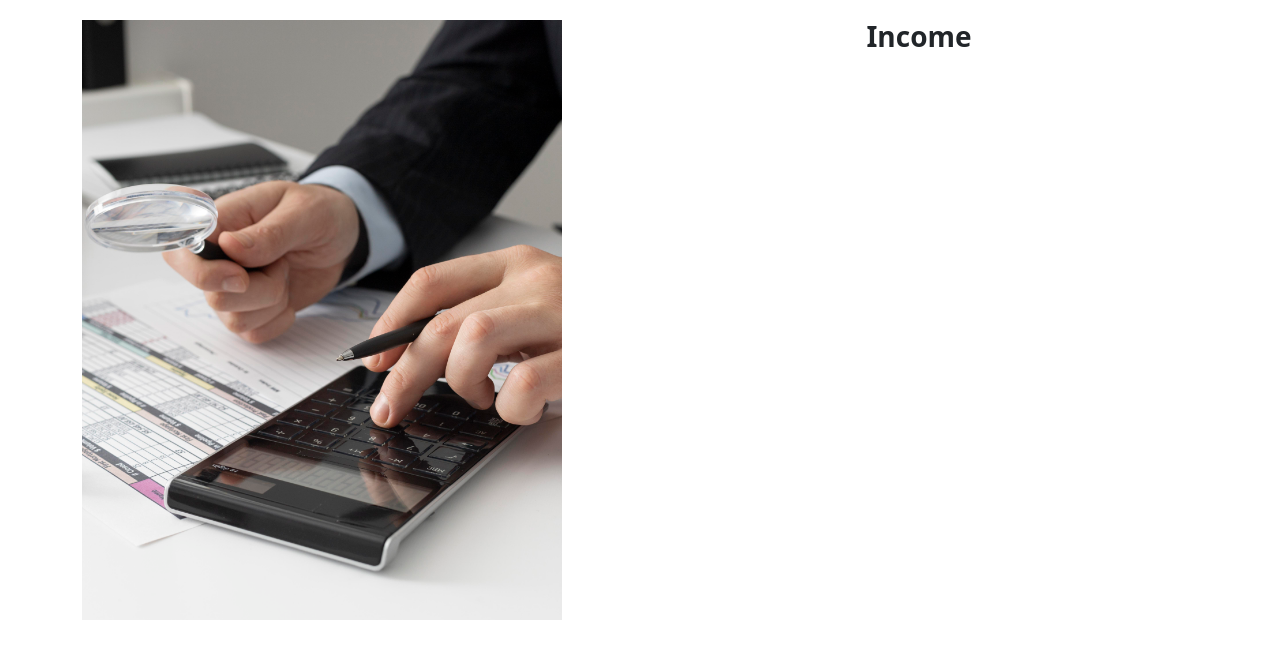
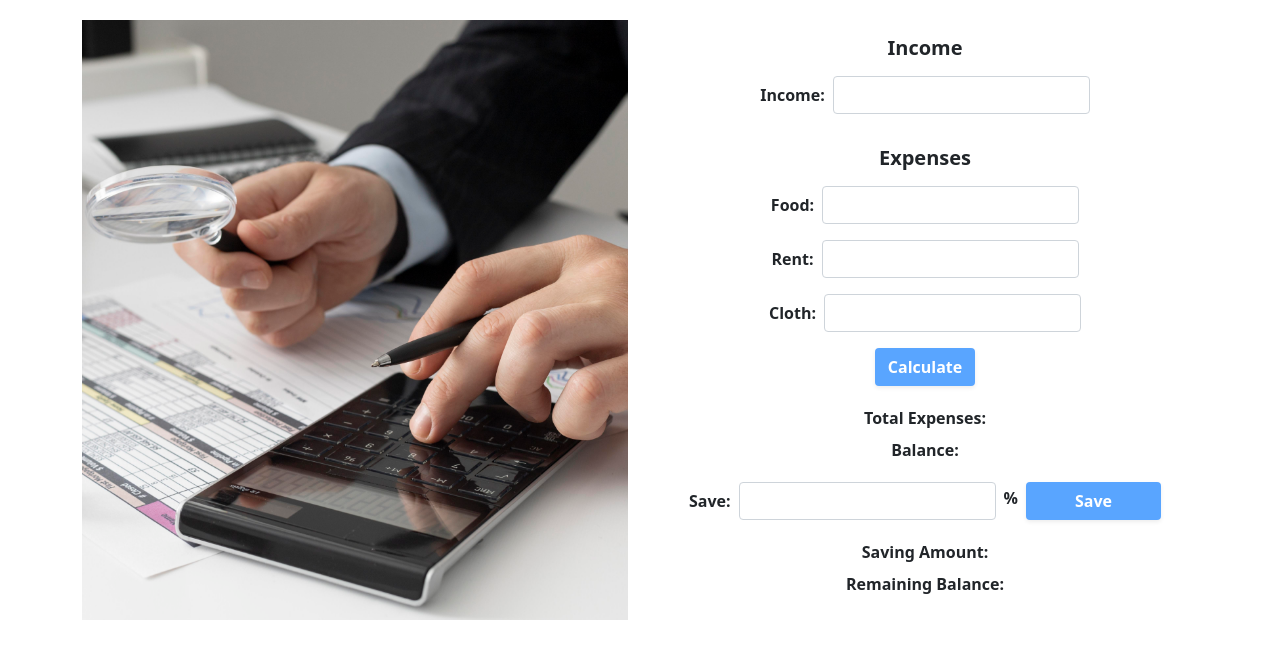
Before and after one commit to SaimaMeem/money-organizer, a plain HTML site: page index.html in a window 1280 px wide. Shown: the part 74-732 px from the top of the page. Drawn offline with nearby package versions, Linux system fonts and the light colour scheme.

Commit message:
front-end part done

```diff
--- a/css/style.css
+++ b/css/style.css
@@ -12,3 +12,20 @@
     object-fit: cover;
     height: 600px;
 }
+
+
+/* .calculation {
+    background-color: #F8F8F8;
+} */
+
+.buttons {
+    background-color: #59A5FF;
+    transition: all ease 0.2s;
+}
+
+.buttons:hover {
+    transform: scale(0.9);
+}
+
+
+/* main section */
--- a/index.html
+++ b/index.html
@@ -20,12 +20,65 @@
     <main class="container my-3">
         <h2 class="fw-bold text-center py-3 h1-color">Money Organizer</h2>
         <!-- main screen section -->
-        <section class="main-screen d-flex justify-content-between">
-            <div class="col-6 banner-image">
+        <section class="main-screen row row-cols-2 justify-content-between mb-5">
+            <div class="banner-image d-flex flex-column  col-lg-6 col-12">
                 <img class="img-fluid banner" src="./images/banner3.jpg" alt="" srcset="">
             </div>
-            <div class="col-6 calculation">
-                <h3 class="text-center fw-bold">Income</h3>
+            <div class="calculation d-flex flex-column col-lg-6 col-12 ">
+                <div class="row g-2 justify-content-center py-3">
+                    <h5 class="text-center fw-bold">Income</h5>
+                    <div class="col-auto">
+                        <label for="income" class="col-form-label fw-bold fs-6">Income:</label>
+                    </div>
+                    <div class="col-auto">
+                        <input type="text" id="income" class="form-control">
+                    </div>
+                </div>
+                <div class="row g-2 justify-content-center py-3">
+                    <h5 class="text-center fw-bold">Expenses</h5>
+                    <div class="col-auto">
+                        <label for="food" class="col-form-label fw-bold fs-6">Food:</label>
+                    </div>
+                    <div class="col-auto">
+                        <input type="text" id="food" class="form-control">
+                    </div>
+                    <div></div>
+                    <div class="col-auto">
+                        <label for="rent" class="col-form-label fw-bold fs-6">Rent:</label>
+                    </div>
+                    <div class="col-auto">
+                        <input type="text" id="rent" class="form-control">
+                    </div>
+                    <div></div>
+                    <div class="col-auto">
+                        <label for="cloth" class="col-form-label fw-bold fs-6">Cloth:</label>
+                    </div>
+                    <div class="col-auto">
+                        <input type="text" id="cloth" class="form-control">
+                    </div>
+                    <div></div>
+                    <div class="col-auto text-center">
+                        <button id="calculate" class="btn buttons fw-bold text-white shadow-sm" type="button">Calculate</button>
+                    </div>
+                </div>
+                <p class="text-center fw-bold fs-6 my-1">Total Expenses: <span id="total-expenses"></span></p>
+                <p class="text-center fw-bold fs-6 my-1">Balance: <span id="balance"></span></p>
+                <div class="row g-2 justify-content-center py-3">
+                    <div class="col-auto">
+                        <label for="save" class="col-form-label fw-bold fs-6">Save:</label>
+                    </div>
+                    <div class="col-auto">
+                        <input type="text" id="save" class="form-control">
+                    </div>
+                    <div class="col-auto">
+                        <p class="text-center fw-bolder fs-6 my-1">%</p>
+                    </div>
+                    <div class="col-auto text-center">
+                        <button id="save" class="btn buttons fw-bold text-white shadow-sm px-5" type="button">Save</button>
+                    </div>
+                </div>
+                <p class="text-center fw-bold fs-6 my-1">Saving Amount: <span id="saving-amount"></span></p>
+                <p class="text-center fw-bold fs-6 my-1">Remaining Balance: <span id="rem-balance"></span></p>
             </div>
         </section>
         <!-- main screen section -->
```
